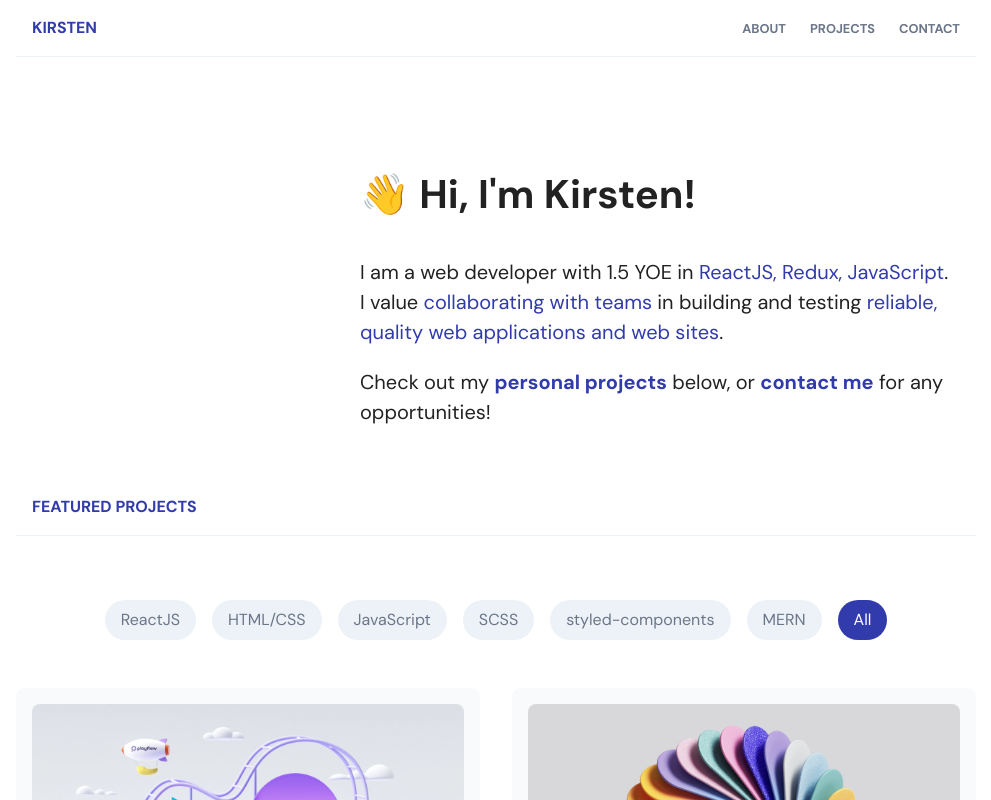
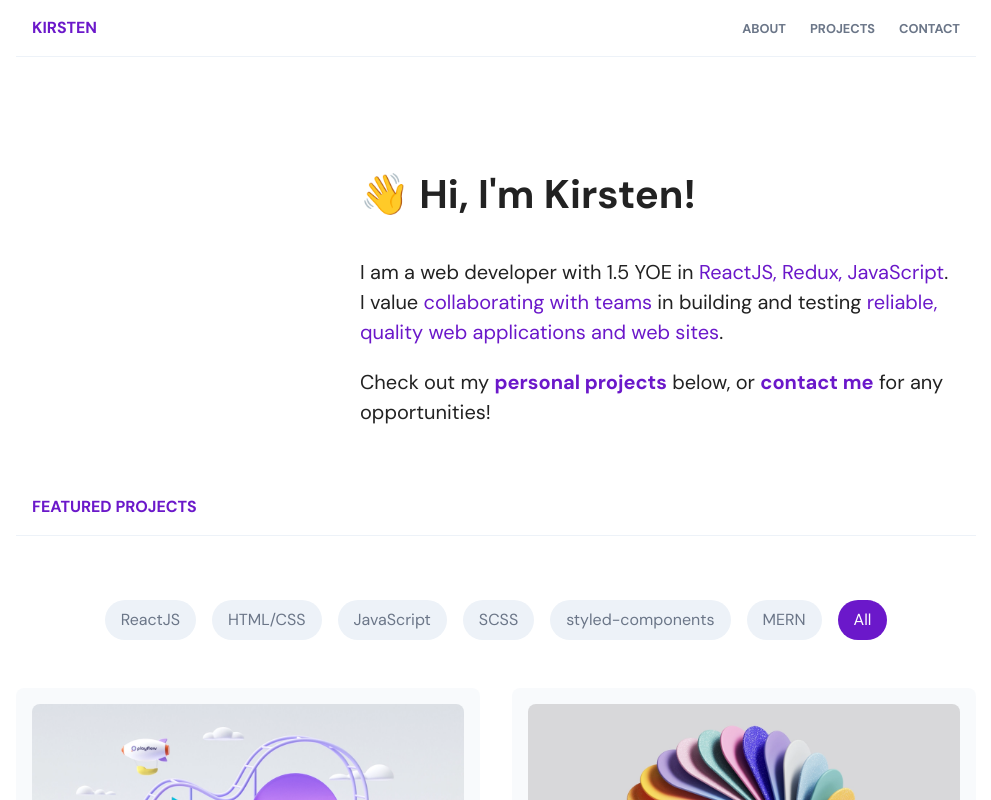
Before and after one commit to kmalcaba/kmalcaba.github.io, a React (Create React App) app: page / in a window 1280 px wide. Shown: the top 800 px of the page, without its empty margins (144-1135 px from the left). Built offline with nearby package versions, Linux system fonts and the light colour scheme.

Commit message:
Change primary color

```diff
--- a/src/styles/colors.scss
+++ b/src/styles/colors.scss
@@ -1,5 +1,5 @@
 $color-white: rgb(255, 255, 255);
 $color-black: rgb(34, 34, 34);
 $color-gray: rgb(107, 118, 136);
-$color-primary: rgb(49, 59, 172);
+$color-primary: rgb(107, 24, 202);
 $color-secondary: rgb(237, 242, 248);
```
